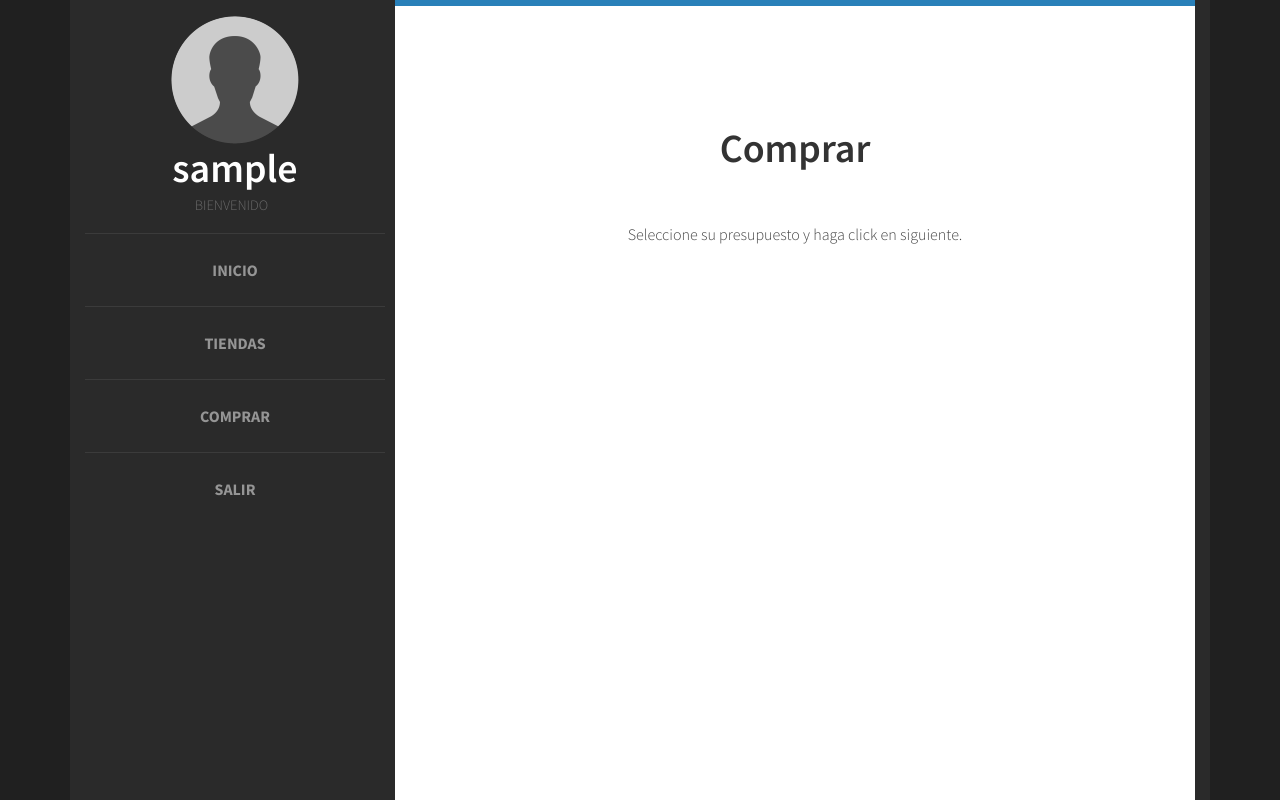
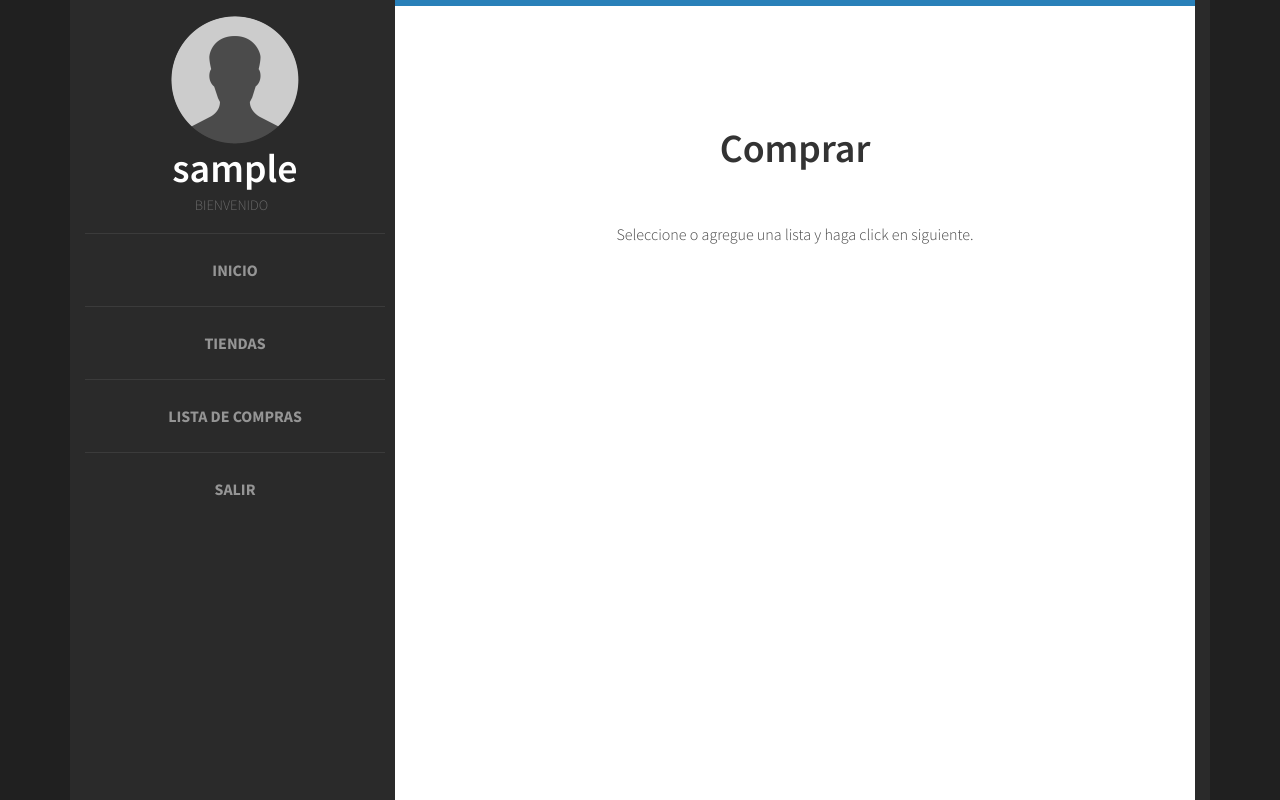
Before and after one commit to ThomasFarias/SistemaCompras, a Django app: page /comprar in a window 1280 px wide. Run offline with Django 3.2, Linux system fonts and the light colour scheme; the visitor is signed in with stand-in values (Sample User, id 1); some libraries are stand-ins or nearby versions.

Commit message:
cambiando comprar por lista de compras

```diff
--- a/frontEnd/templates/Comprar.html
+++ b/frontEnd/templates/Comprar.html
@@ -4,7 +4,7 @@
 			<div class="title">
 				<h1>Comprar</h1>
 			</div>
-			<p>Seleccione su presupuesto y haga click en siguiente. </p>
+			<p>Seleccione o agregue una lista y haga click en siguiente. </p>
 
 </div>
 {% endblock %}
--- a/frontEnd/templates/index.html
+++ b/frontEnd/templates/index.html
@@ -64,7 +64,7 @@ Released   : 20130902
 
 				<a href="{%url 'agregarTiendas'%}" accesskey="2" title="">Tiendas</a></li>
 
-				<li><a href="{%url 'comprar'%}" accesskey="3" title="">Comprar</a></li>
+				<li><a href="{%url 'comprar'%}" accesskey="3" title="">Lista de Compras</a></li>
 				{% if user.is_authenticated == False %}
 				<li class="
 					{% if active_tab == 'tab4' %}
```
